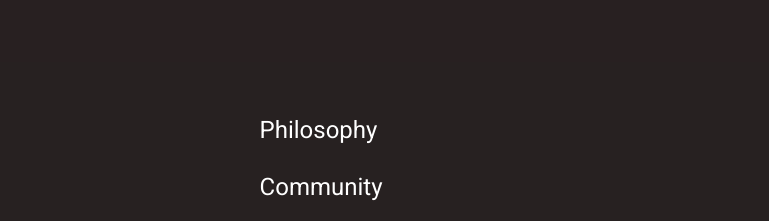
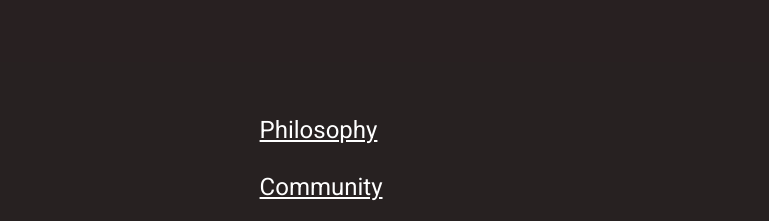
Before and after one commit to sid1999-dot/website, a plain HTML site: page index.html in a window 1280 px wide. Shown: the part 2914-3135 px from the top of the page, 511-1280 px from the left. Drawn offline with nearby package versions, Linux system fonts and the light colour scheme.

Commit message:
fix footer links, improve styling

```diff
--- a/index.html
+++ b/index.html
@@ -180,8 +180,8 @@
             </li>
             <li class="col2">
                 <div class="links">
-                    <p class="comm" id="phil" href='https://hackclub.com/philosophy/'>Philosophy</p>
-                    <p class="comm" href="https://hackclub.com">Community</p>
+                    <p class="comm" id="phil"><a href='https://hackclub.com/philosophy/'>Philosophy</a></p>
+                    <p class="comm"> <a href="https://hackclub.com">Community</a></p>
                     <p class="comm"><a href="https://hackclub.com/conduct/">HackClub Code of Conduct</a></p>
                     <p class="outro">Made with <img id="heart" src="assets/img/heart.svg" alt="Logo"></img> by Students
                         of
--- a/style.css
+++ b/style.css
@@ -281,6 +281,11 @@ footer {
     padding-top: 0.5em;
 }
 
+
+.links a {
+    color: inherit;
+}
+
 @media screen and (max-width: 720px) {
     .container_f1 img {
         padding: 0em;
```
Also changed, not shown: TEMPLATE/index.html (+2 -2 lines), contact/index.html (+2 -2 lines), join-us/index.html (+2 -2 lines).
